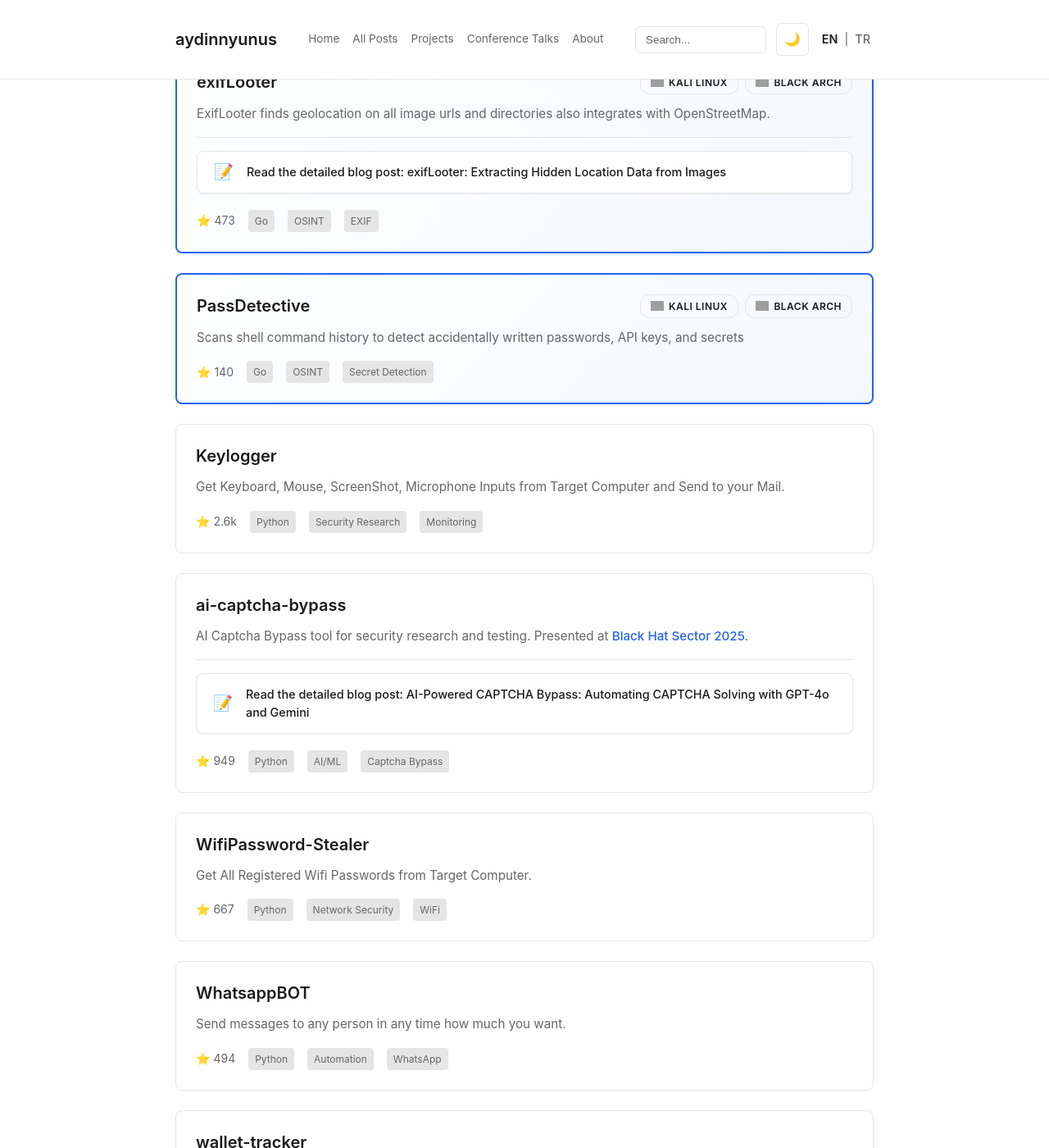
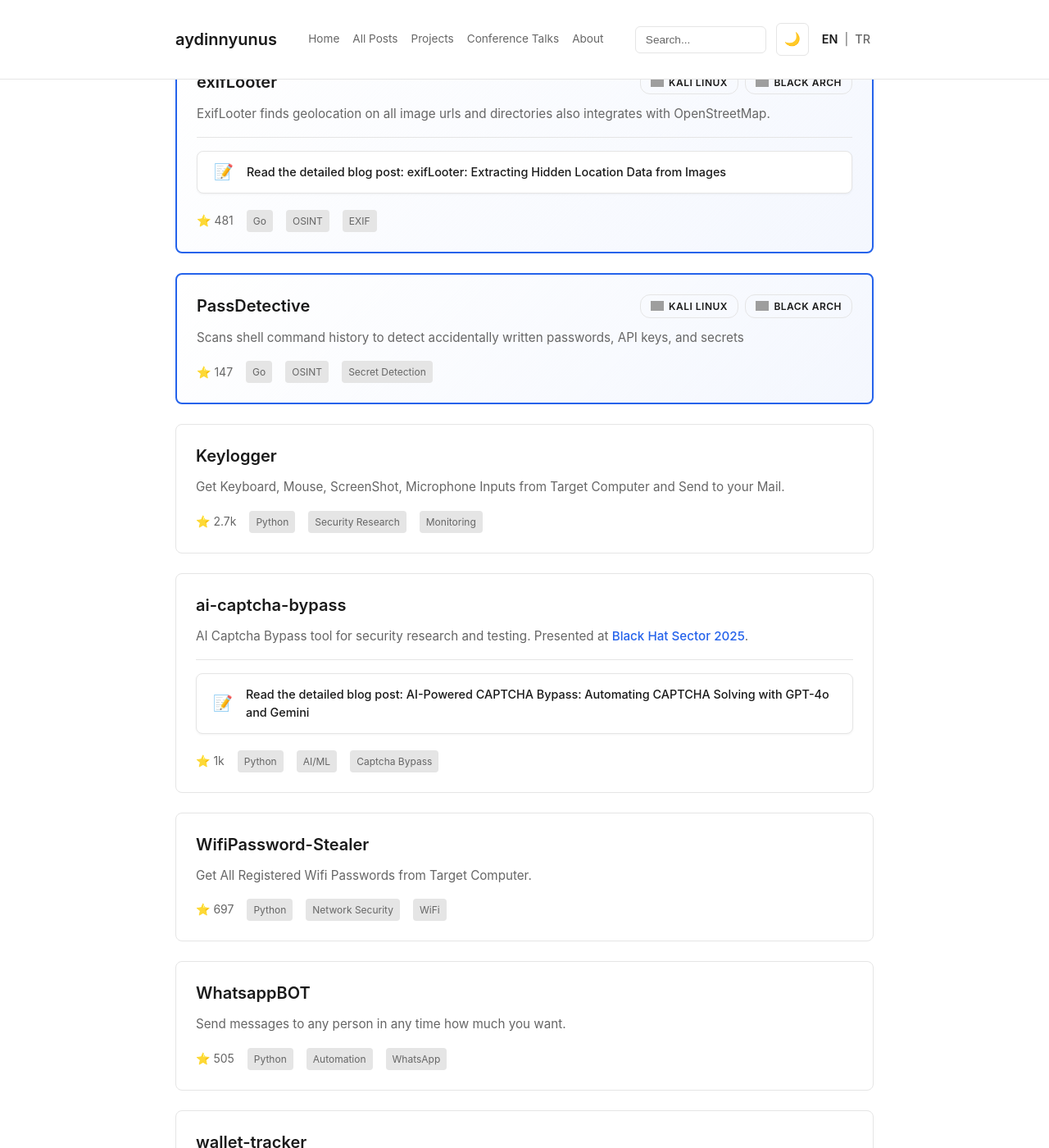
Before and after one commit to aydinnyunus/aydinnyunus.github.io, a Jekyll site: the page built from projects.html, in a window 1280 px wide and 1400 px high, scrolled down 280 px. Shown: the whole window at 82% size. Built offline with Jekyll 4.4.1, drawn with Linux system fonts in a browser that asks for light colours; grey boxes are pictures that could not be loaded.

Commit message:
update star counts

```diff
--- a/projects.html
+++ b/projects.html
@@ -42,7 +42,7 @@
           </a>
         </div>
         <div class="project-meta">
-          <span class="project-stars">⭐ 473</span>
+          <span class="project-stars">⭐ 481</span>
           <span class="project-language">Go</span>
           <span class="project-tag">OSINT</span>
           <span class="project-tag">EXIF</span>
@@ -70,7 +70,7 @@
         </div>
         <p class="project-description">Scans shell command history to detect accidentally written passwords, API keys, and secrets</p>
         <div class="project-meta">
-          <span class="project-stars">⭐ 140</span>
+          <span class="project-stars">⭐ 147</span>
           <span class="project-language">Go</span>
           <span class="project-tag">OSINT</span>
           <span class="project-tag">Secret Detection</span>
@@ -88,7 +88,7 @@
         </div>
         <p class="project-description">Get Keyboard, Mouse, ScreenShot, Microphone Inputs from Target Computer and Send to your Mail.</p>
         <div class="project-meta">
-          <span class="project-stars">⭐ 2.6k</span>
+          <span class="project-stars">⭐ 2.7k</span>
           <span class="project-language">Python</span>
           <span class="project-tag">Security Research</span>
           <span class="project-tag">Monitoring</span>
@@ -112,7 +112,7 @@
           </a>
         </div>
         <div class="project-meta">
-          <span class="project-stars">⭐ 949</span>
+          <span class="project-stars">⭐ 1k</span>
           <span class="project-language">Python</span>
           <span class="project-tag">AI/ML</span>
           <span class="project-tag">Captcha Bypass</span>
@@ -130,7 +130,7 @@
         </div>
         <p class="project-description">Get All Registered Wifi Passwords from Target Computer.</p>
         <div class="project-meta">
-          <span class="project-stars">⭐ 667</span>
+          <span class="project-stars">⭐ 697</span>
           <span class="project-language">Python</span>
           <span class="project-tag">Network Security</span>
           <span class="project-tag">WiFi</span>
@@ -148,7 +148,7 @@
         </div>
         <p class="project-description">Send messages to any person in any time how much you want.</p>
         <div class="project-meta">
-          <span class="project-stars">⭐ 494</span>
+          <span class="project-stars">⭐ 505</span>
           <span class="project-language">Python</span>
           <span class="project-tag">Automation</span>
           <span class="project-tag">WhatsApp</span>
@@ -184,7 +184,7 @@
         </div>
         <p class="project-description">Main tool for bypassing door passwords. Connects to REST API to get default passwords for door lock models. Presented at <a href="/talks/#iwcon-23" class="conference-link">IWCON 23</a>.</p>
         <div class="project-meta">
-          <span class="project-stars">⭐ 48</span>
+          <span class="project-stars">⭐ 49</span>
           <span class="project-language">Python</span>
           <span class="project-tag">IoT Security</span>
           <span class="project-tag">Physical Security</span>
```
Also changed, not shown: tr/projects.html (+7 -7 lines).
